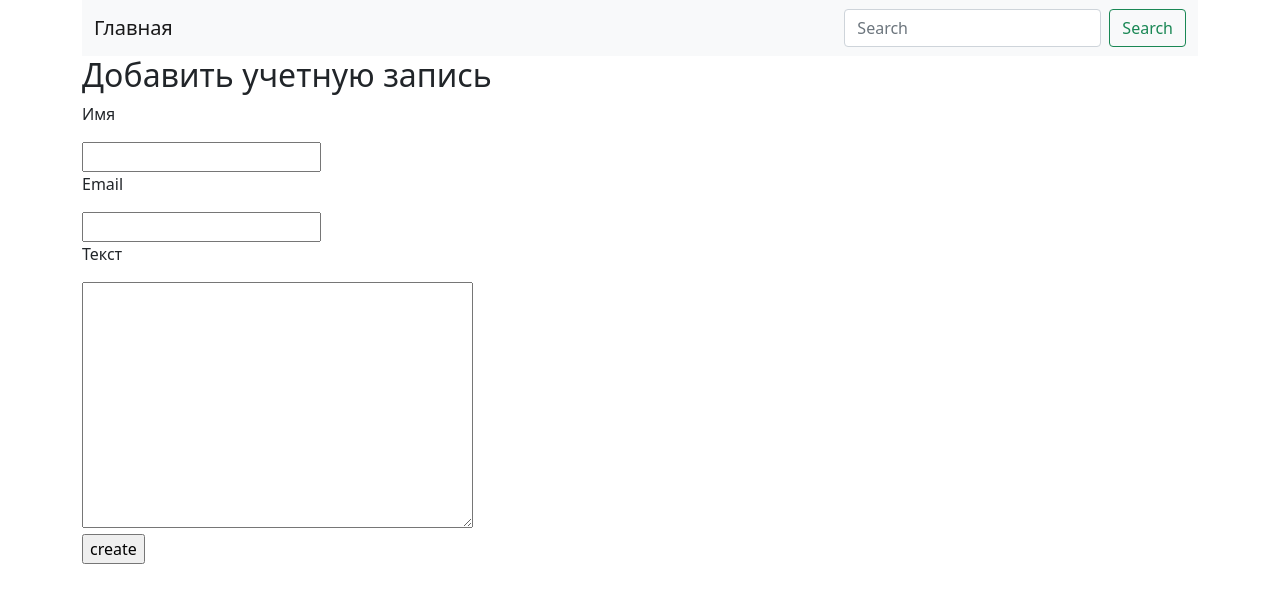
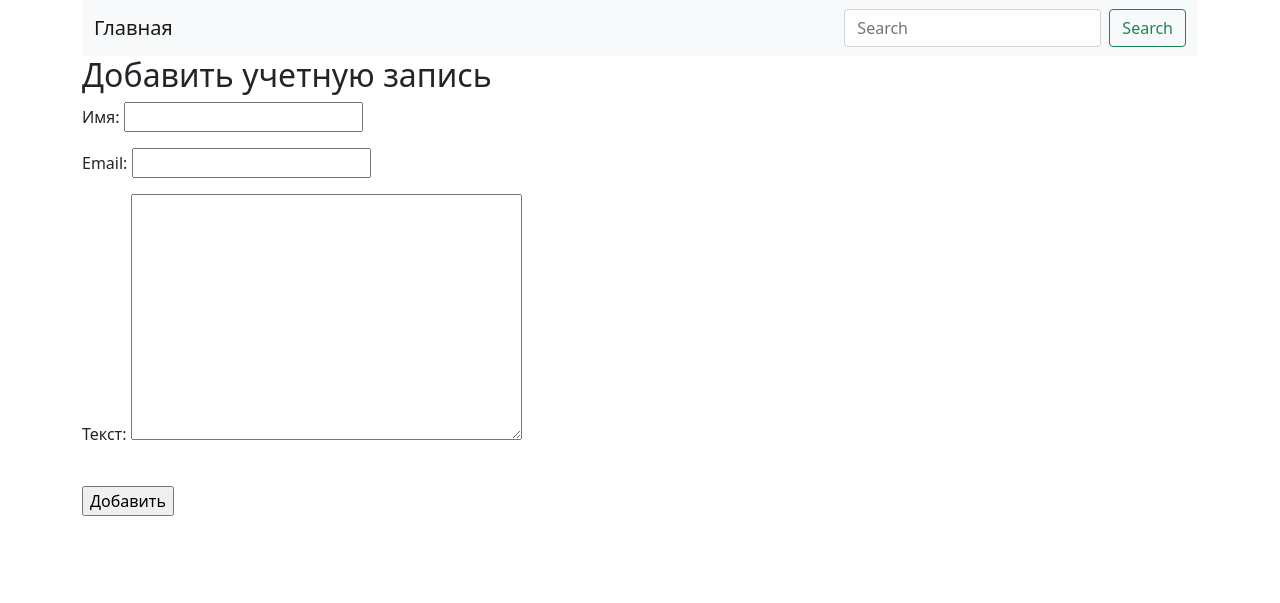
Before and after one commit to pythonDev161221/exam_6_kenenbaev_ormon, a Django app: page /create/ in a window 1280 px wide. Shown: the top 603 px of the page. Run offline with Django 4.2, Linux system fonts and the light colour scheme.

Commit message:
update form.html

```diff
--- a/guest_book/webapp/templates/create_order.html
+++ b/guest_book/webapp/templates/create_order.html
@@ -11,6 +11,6 @@
 
 {% block content %}
     <form action="{% url "create_view" %}" method="post">
-    {% include "partial/form.html" with button_text="create" %}
+    {% include "partial/form.html" with button_text="Добавить" %}
     </form>
 {% endblock %}
--- a/guest_book/webapp/templates/partial/form.html
+++ b/guest_book/webapp/templates/partial/form.html
@@ -5,11 +5,12 @@
 
 
 {% for field in form %}
-    <p><label for="{{ field.id_for_label }}">{{ field.label }}</label></p>
+    <p><label for="{{ field.id_for_label }}">{{ field.label }}: </label>
     {% for error in field.errors %}
         <p class="text-danger">{{ error }}</p>
     {% endfor %}
     {{ field }}
+    </p>
 {% endfor %}
 <br>
 
```
